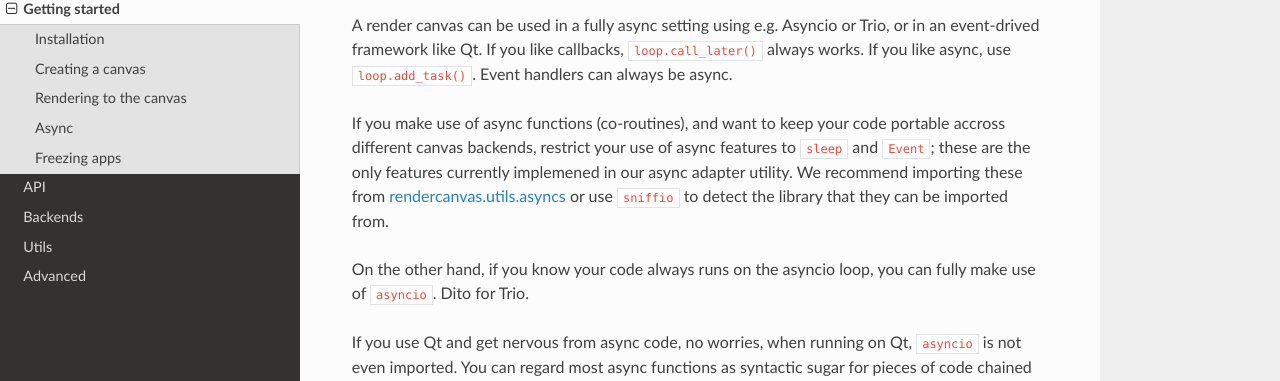
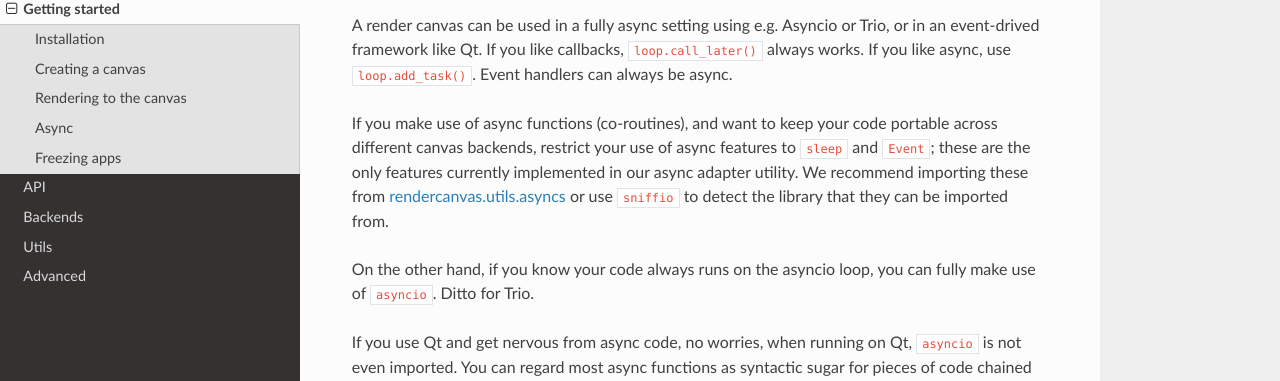
Before and after one commit to pygfx/rendercanvas, a Sphinx documentation site: the page built from docs/start.rst, in a window 1280 px wide and 900 px high, scrolled down 1375 px. Shown: the part 144-525 px from the top of the window. Built offline with Sphinx 7.4.7 and the Read the Docs theme 3.1.0, drawn with Linux system fonts in a browser that asks for light colours; pages that are not in the unit, such as notebooks, are missing from menus.

Commit message:
typos pass

```diff
--- a/docs/backends.rst
+++ b/docs/backends.rst
@@ -173,7 +173,7 @@ Alternatively, you can select the specific qt library to use, making it easy to
     loop.run()  # calls app.exec_()
 
 
-It is technically possible to e.g. use a ``glfw`` canvas with the Qt loop. However, this is not recommended because Qt gets confused in the precense of other windows and may hang or segfault.
+It is technically possible to e.g. use a ``glfw`` canvas with the Qt loop. However, this is not recommended because Qt gets confused in the presence of other windows and may hang or segfault.
 But the other way around, running a Qt canvas in e.g. the trio loop, works fine:
 
 .. code-block:: py
--- a/docs/conf.py
+++ b/docs/conf.py
@@ -22,8 +22,8 @@ os.environ["RENDERCANVAS_FORCE_OFFSCREEN"] = "true"
 
 # Load wglibu so autodoc can query docstrings
 import rendercanvas  # noqa: E402
-import rendercanvas.stub  # noqa: E402 - we use the stub backend to generate doccs
-import rendercanvas._context  # noqa: E402 - we use the ContexInterface to generate doccs
+import rendercanvas.stub  # noqa: E402 - we use the stub backend to generate docs
+import rendercanvas._context  # noqa: E402 - we use the ContextInterface to generate docs
 import rendercanvas.utils.bitmappresentadapter  # noqa: E402
 
 # -- Project information -----------------------------------------------------
--- a/docs/contextapi.rst
+++ b/docs/contextapi.rst
@@ -44,7 +44,7 @@ on the CPU. All GPU API's have ways to do this.
                          download from gpu to cpu
 
 If the context has a bitmap to present, and the canvas only supports presenting
-to screen, you can usse a small utility: the ``BitmapPresentAdapter`` takes a
+to screen, you can use a small utility: the ``BitmapPresentAdapter`` takes a
 bitmap and presents it to the screen.
 
 .. code-block::
@@ -58,7 +58,7 @@ bitmap and presents it to the screen.
 
 This way, contexts can be made to work with all canvas backens.
 
-Canvases may also provide additionaly present-methods. If a context knows how to
+Canvases may also provide additionally present-methods. If a context knows how to
 use that present-method, it can make use of it. Examples could be presenting
 diff images or video streams.
 
--- a/docs/start.rst
+++ b/docs/start.rst
@@ -79,12 +79,12 @@ Async
 A render canvas can be used in a fully async setting using e.g. Asyncio or Trio, or in an event-drived framework like Qt.
 If you like callbacks, ``loop.call_later()`` always works. If you like async, use ``loop.add_task()``. Event handlers can always be async.
 
-If you make use of async functions (co-routines), and want to keep your code portable accross
+If you make use of async functions (co-routines), and want to keep your code portable across
 different canvas backends, restrict your use of async features to ``sleep``  and ``Event``;
-these are the only features currently implemened in our async adapter utility.
+these are the only features currently implemented in our async adapter utility.
 We recommend importing these from :doc:`rendercanvas.utils.asyncs <utils_asyncs>` or use ``sniffio`` to detect the library that they can be imported from.
 
-On the other hand, if you know your code always runs on the asyncio loop, you can fully make use of ``asyncio``. Dito for Trio.
+On the other hand, if you know your code always runs on the asyncio loop, you can fully make use of ``asyncio``. Ditto for Trio.
 
 If you use Qt and get nervous from async code, no worries, when running on Qt, ``asyncio`` is not even imported. You can regard most async functions
 as syntactic sugar for pieces of code chained with ``call_later``. That's more or less how our async adapter works :)
```
